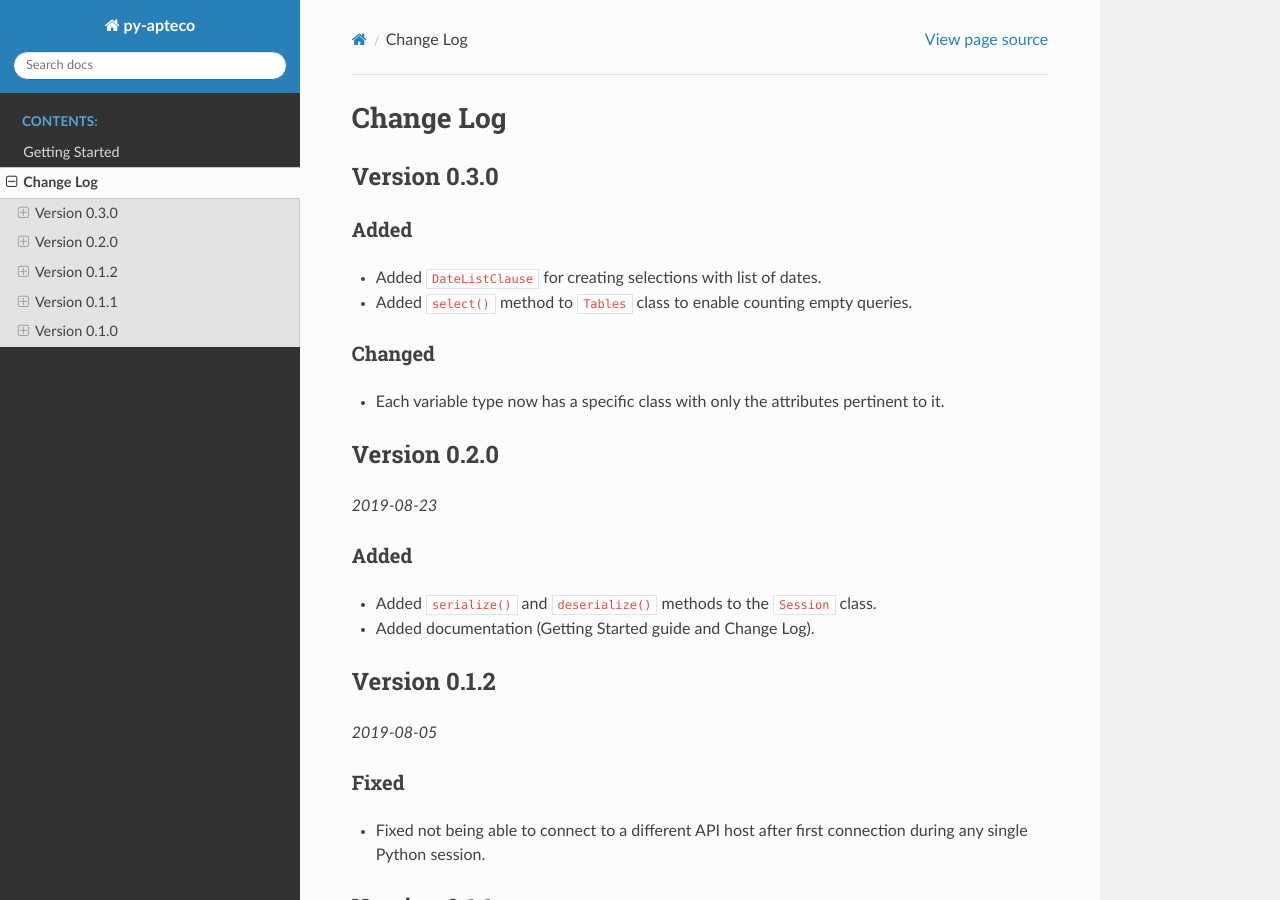
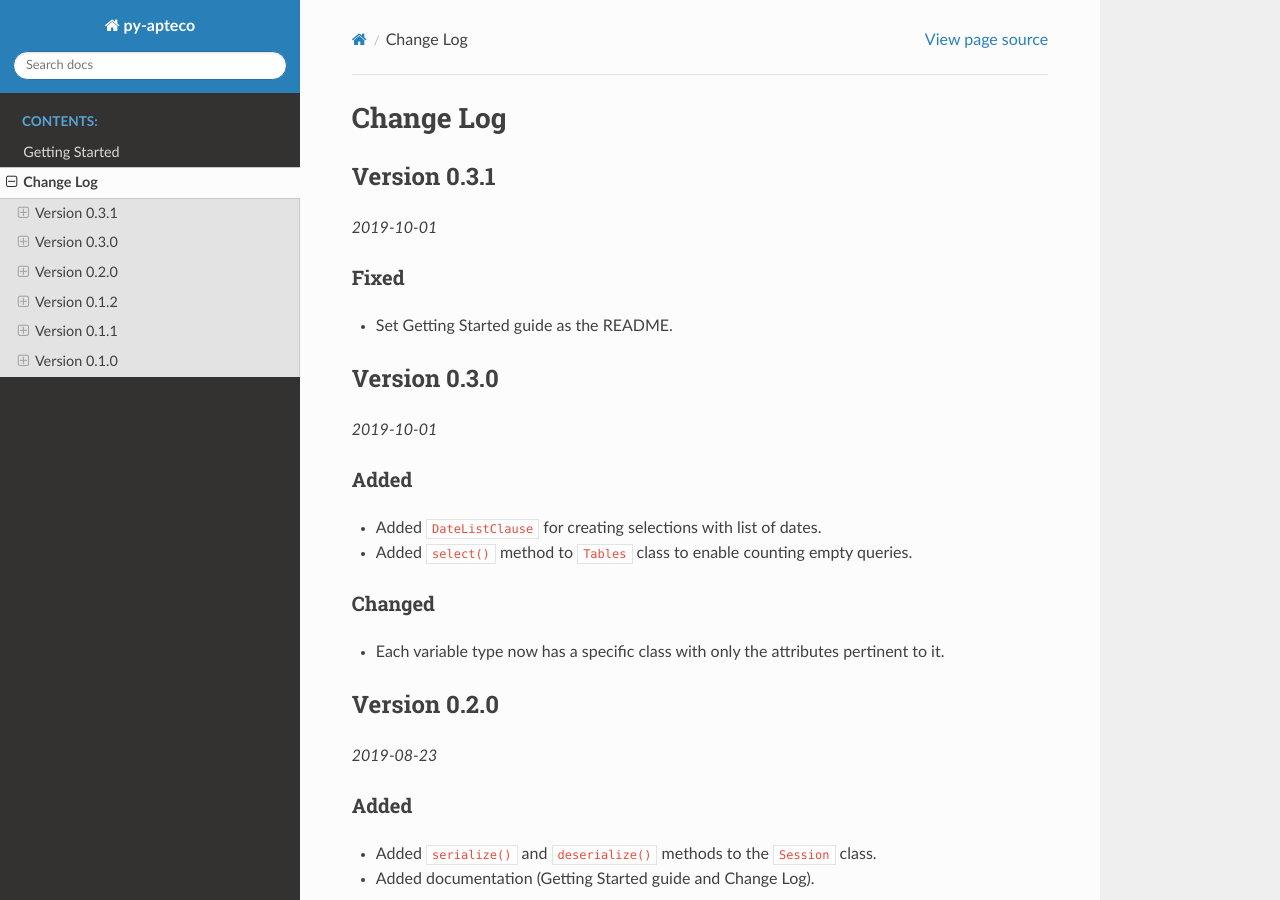
Before and after one commit to Apteco/py-apteco, a Sphinx documentation site: the page built from docs/source/changelog.rst, in a window 1280 px wide and 900 px high. Built offline with Sphinx 7.4.7 and the Read the Docs theme 2.0.0, drawn with Linux system fonts in a browser that asks for light colours.

Commit message:
Update changelog. [AB#1381]

```diff
--- a/docs/source/changelog.rst
+++ b/docs/source/changelog.rst
@@ -1,8 +1,20 @@
 Change Log
 ==========
 
+Version 0.3.1
+-------------
+
+*2019-10-01*
+
+Fixed
+^^^^^
+
+* Set Getting Started guide as the README.
+
 Version 0.3.0
 -------------
+
+*2019-10-01*
 
 Added
 ^^^^^
```
